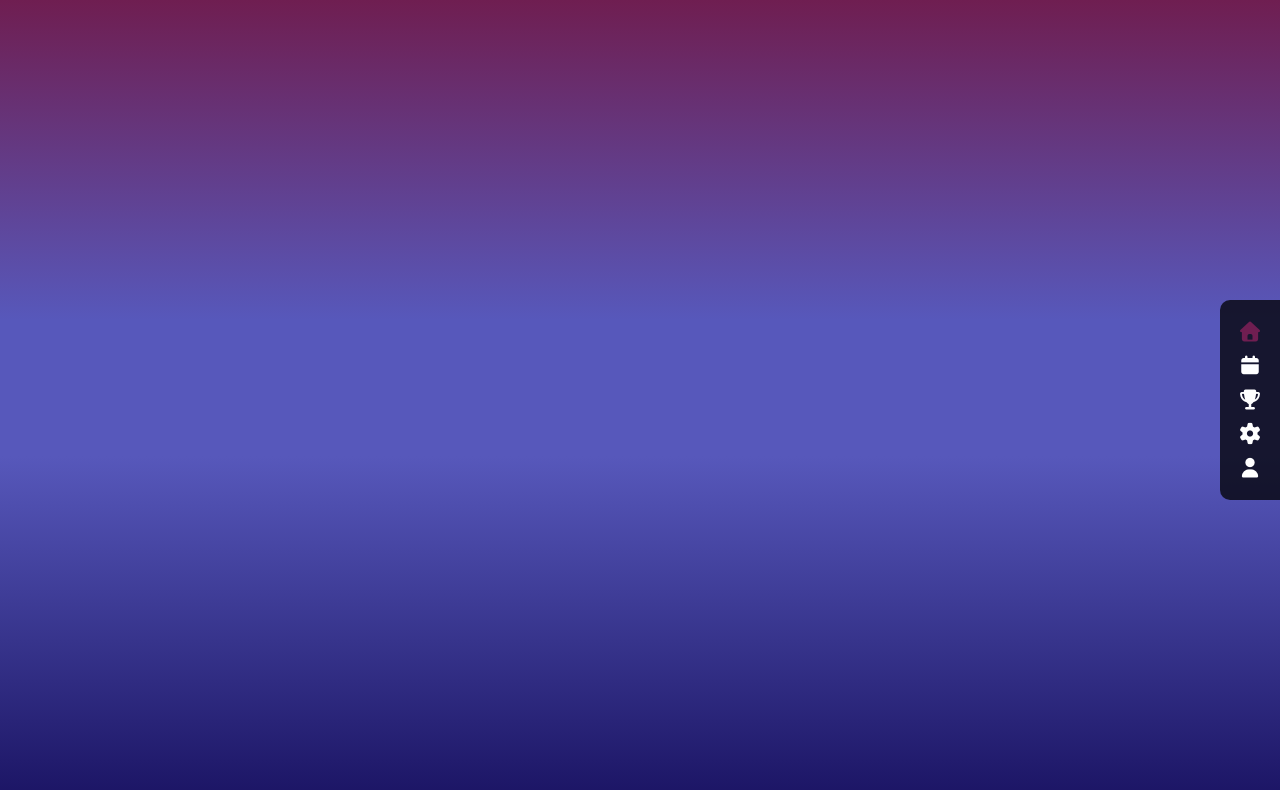
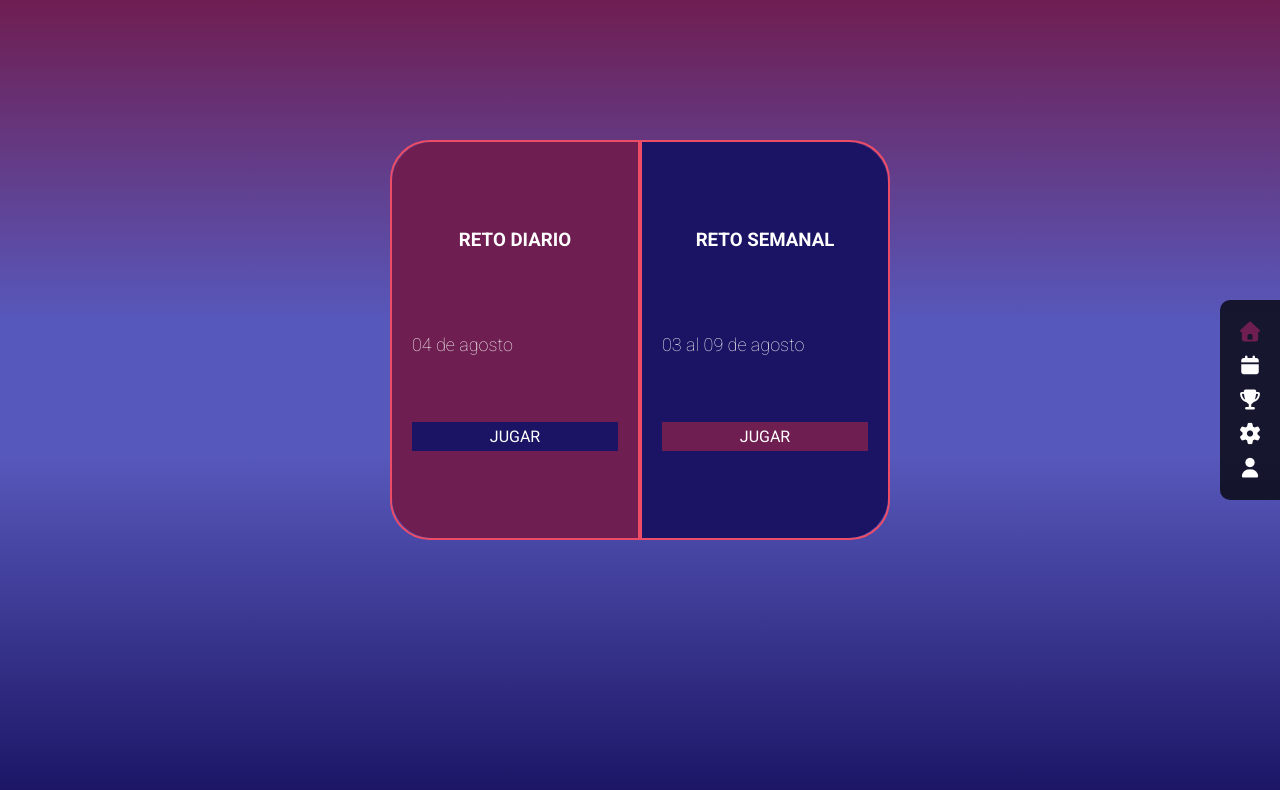
Before and after one commit to HoyosJuan/busca-pareja, a plain HTML site: page index.html in a window 1280 px wide. Drawn offline with Linux system fonts and the light colour scheme.

Commit message:
Estilos basicos al inicio

```diff
--- a/css/main.css
+++ b/css/main.css
@@ -48,6 +48,58 @@ a {
     .menu li:hover a {
       color: #6f1e51; }
 
+.modo-recomendado {
+  border: 2px solid #ED4C67;
+  border-radius: 40px;
+  width: 500px;
+  height: 400px;
+  position: absolute;
+  top: 45%;
+  left: 50%;
+  transform: translate(-50%, -55%);
+  display: flex;
+  flex-direction: row; }
+  .modo-recomendado .reto {
+    width: 50%;
+    height: 100%;
+    display: flex;
+    flex-direction: column;
+    justify-content: space-evenly;
+    text-align: center;
+    padding: 20px; }
+    .modo-recomendado .reto .titulo-reto {
+      color: white;
+      margin-bottom: 15px;
+      text-transform: uppercase; }
+    .modo-recomendado .reto .fecha-reto {
+      text-align: left;
+      font-weight: 100;
+      font-size: 18px;
+      color: #f4f4f4; }
+    .modo-recomendado .reto .iniciar-reto {
+      display: block;
+      color: white;
+      padding: 5px;
+      text-transform: uppercase;
+      transition: all .8s ease; }
+      .modo-recomendado .reto .iniciar-reto:hover {
+        border-radius: 5px;
+        transform: scale(1.05); }
+    .modo-recomendado .reto.reto-diario {
+      border-right: 2px solid #ED4C67;
+      background-color: #6F1E51;
+      border-top-left-radius: 40px;
+      border-bottom-left-radius: 40px; }
+      .modo-recomendado .reto.reto-diario .iniciar-reto {
+        background-color: #1B1464; }
+    .modo-recomendado .reto.reto-semanal {
+      border-left: 2px solid #ED4C67;
+      background-color: #1B1464;
+      border-top-right-radius: 40px;
+      border-bottom-right-radius: 40px; }
+      .modo-recomendado .reto.reto-semanal .iniciar-reto {
+        background-color: #6F1E51; }
+
 @media (max-width: 850px) {
   .menu {
     top: 88%;
--- a/index.html
+++ b/index.html
@@ -9,6 +9,8 @@
   <title>Inicio</title>
 </head>
 <body>
+
+  <!--Menu-->
   <ul class="menu">
     <li class='menu-selected'>
       <a href="#">
@@ -41,5 +43,20 @@
       </a>
     </li>
   </ul>
+
+  <!--Recomendado-->
+  <div class='modo-recomendado'>
+    <div class="reto reto-diario">
+      <h3 class="titulo-reto">Reto Diario</h3>
+      <p class='fecha-reto'>04 de agosto</p>
+      <a href="#" class='iniciar-reto'>Jugar</a>
+    </div>
+    <div class="reto reto-semanal">
+      <h3 class="titulo-reto">Reto Semanal</h3>
+      <p class='fecha-reto'>03 al 09 de agosto</p>
+      <a href="#" class='iniciar-reto'>Jugar</a>
+    </div>
+  </div>
+
 </body>
 </html>
```
Also changed, not shown: 1 other file.
